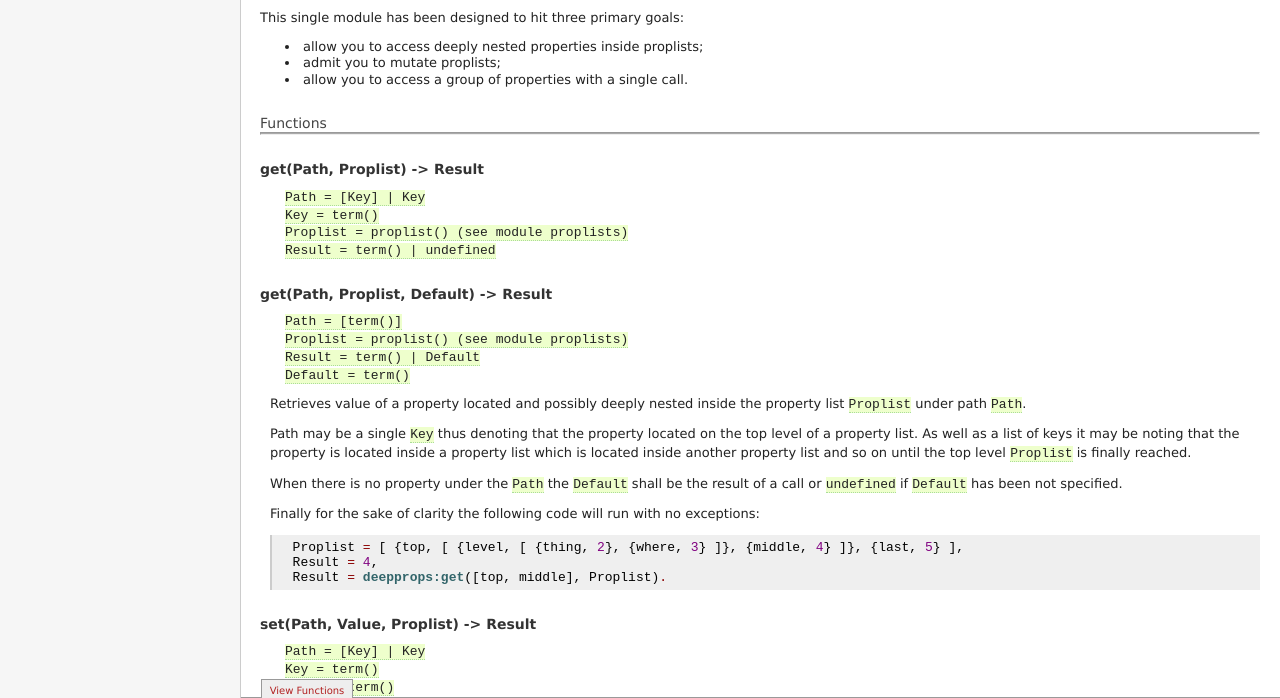
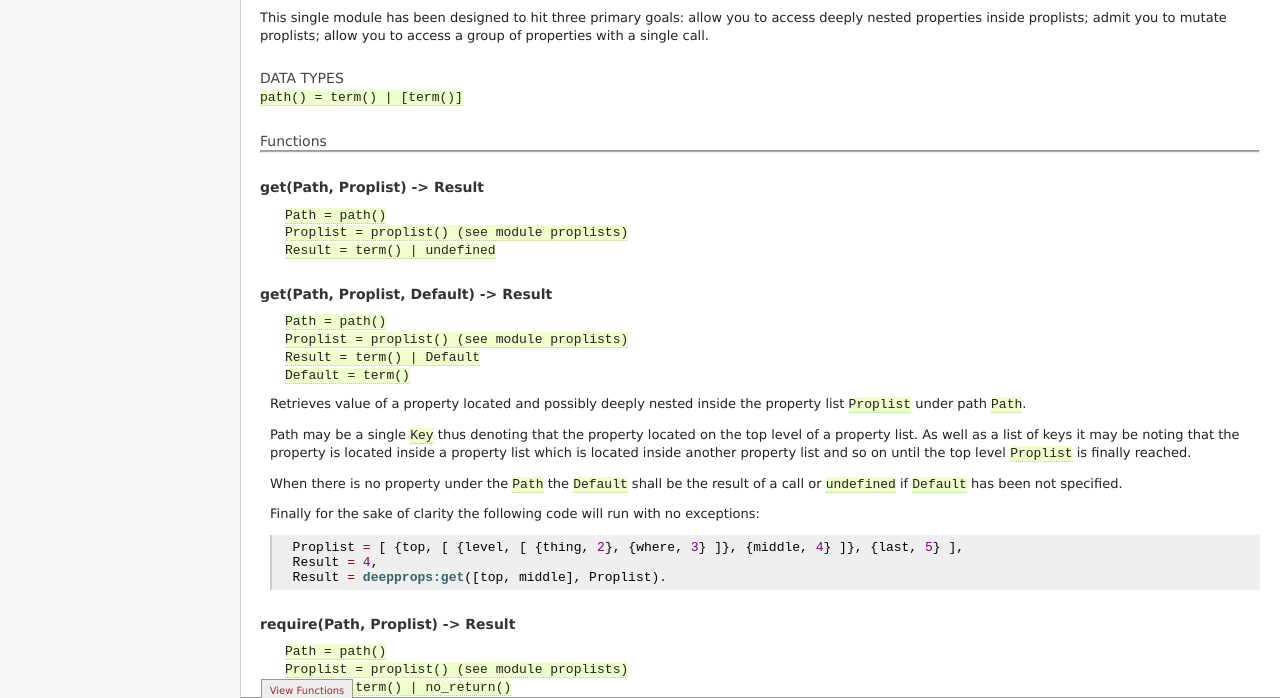
Before and after one commit to keynslug/deepprops, a plain HTML site: page deepprops/deepprops.html in a window 1280 px wide. Shown: the part 102-800 px from the top of the page. Drawn offline with Linux system fonts and the light colour scheme.

Commit message:
Docs update

```diff
--- a/deep_props/deepprops.html
+++ b/deepprops/deepprops.html
@@ -2,8 +2,8 @@
 <html lang="en">
 
   <head>
-    <meta charset="utf-8" />
-    <title>deepprops (deep_props) -  - erldocs.com (Erlang Documentation)</title>
+    <meta charset="latin1" />
+    <title>deepprops (deepprops) -  - erldocs.com (Erlang Documentation)</title>
     <link rel="search" type="application/opensearchdescription+xml"
           title="erldocs" href="/search.xml">
     <link type="text/css" rel="stylesheet" href="../erldocs.css" />
@@ -27,23 +27,29 @@
 
   <p>This single module has been designed to hit three primary goals:
   <ll>
-  <li>allow you to access deeply nested properties inside proplists;</li>
-  <li>admit you to mutate proplists;</li>
-  <li>allow you to access a group of properties with a single call.</li>
+  <item>allow you to access deeply nested properties inside proplists;</item>
+  <item>admit you to mutate proplists;</item>
+  <item>allow you to access a group of properties with a single call.</item>
   </ll></p></div>
+<div class="section"><h4>DATA TYPES</h4><span id="types"> </span>
+
+<taglist>
+<dt><code>path() = term() | [term()]</code></dt>
+<item><span id="type-path"> </span> </item>
+</taglist></div>
 <div class="functions"><h4>Functions</h4><hr  />
 <div class="function">
 <h3 id="get/2">get(Path, Proplist) -&gt; Result</h3>
 
 <ul class="type">
-<li><code>Path = [Key] | Key</code></li><li><code>Key = term()</code></li><li><code>Proplist = proplist() (see module proplists)</code></li><li><code>Result = term() | undefined</code></li></ul>
+<li><code>Path = path()</code></li><li><code>Proplist = proplist() (see module proplists)</code></li><li><code>Result = term() | undefined</code></li></ul>
 <div class="description"><span id="get-2"> </span>
  </div></div>
 <div class="function">
 <h3 id="get/3">get(Path, Proplist, Default) -&gt; Result</h3>
 
 <ul class="type">
-<li><code>Path = [term()]</code></li><li><code>Proplist = proplist() (see module proplists)</code></li><li><code>Result = term() | Default</code></li><li><code>Default = term()</code></li></ul>
+<li><code>Path = path()</code></li><li><code>Proplist = proplist() (see module proplists)</code></li><li><code>Result = term() | Default</code></li><li><code>Default = term()</code></li></ul>
 <div class="description"><span id="get-3"> </span>
 
 <p>Retrieves value of a property located and possibly deeply nested inside the property list
@@ -63,10 +69,25 @@ is finally reached.</p>
   Result = deepprops:get([top, middle], Proplist).</pre>
 </div></div>
 <div class="function">
+<h3 id="require/2">require(Path, Proplist) -&gt; Result</h3>
+
+<ul class="type">
+<li><code>Path = path()</code></li><li><code>Proplist = proplist() (see module proplists)</code></li><li><code>Result = term() | no_return()</code></li></ul>
+<div class="description"><span id="require-2"> </span>
+
+<p>Retrieves mandatory value of a property located and possibly deeply nested inside the
+  property list <code>Proplist</code> under path <code>Path</code>.</p>
+
+  <p>The only difference with <code>get/2</code> is in the case when no value is
+  present under the given key. In such situations <code>{novalue, Path}</code> exception will be thrown.
+ </p>
+<p><em>See also:</em> <a href="#get-2" class="seealso">get/2</a>.</p>
+</div></div>
+<div class="function">
 <h3 id="set/3">set(Path, Value, Proplist) -&gt; Result</h3>
 
 <ul class="type">
-<li><code>Path = [Key] | Key</code></li><li><code>Key = term()</code></li><li><code>Value = term()</code></li><li><code>Proplist = proplist() (see module proplists)</code></li><li><code>Result = proplist() (see module proplists)</code></li></ul>
+<li><code>Path = path()</code></li><li><code>Value = term()</code></li><li><code>Proplist = proplist() (see module proplists)</code></li><li><code>Result = proplist() (see module proplists)</code></li></ul>
 <div class="description"><span id="set-3"> </span>
 
 <p>Sets value of a property to the <code>Value</code> and returns new property list.</p>
@@ -90,7 +111,7 @@ is finally reached.</p>
 <h3 id="append/3">append(Path, Value, Proplist) -&gt; Result</h3>
 
 <ul class="type">
-<li><code>Path = [Key] | Key</code></li><li><code>Key = term()</code></li><li><code>Value = property() (see module proplists)</code></li><li><code>Proplist = proplist() (see module proplists)</code></li><li><code>Result = proplist() (see module proplists)</code></li></ul>
+<li><code>Path = path()</code></li><li><code>Value = property() (see module proplists)</code></li><li><code>Proplist = proplist() (see module proplists)</code></li><li><code>Result = proplist() (see module proplists)</code></li></ul>
 <div class="description"><span id="append-3"> </span>
 
 <p>Appends the new entry <code>Value</code> to the list located under a property and returns new property list.</p>
@@ -116,14 +137,14 @@ be created</p>
 <h3 id="extract/2">extract(Path, Proplist) -&gt; Result</h3>
 
 <ul class="type">
-<li><code>Path = [Key] | Key</code></li><li><code>Key = term()</code></li><li><code>Proplist = proplist() (see module lists)</code></li><li><code>Result = {Value, proplist() (see module lists)}</code></li><li><code>Value = term()</code></li></ul>
+<li><code>Path = path()</code></li><li><code>Proplist = proplist() (see module proplists)</code></li><li><code>Result = {Value, proplist() (see module proplists)}</code></li><li><code>Value = term()</code></li></ul>
 <div class="description"><span id="extract-2"> </span>
  </div></div>
 <div class="function">
 <h3 id="extract/3">extract(Path, Proplist, Default) -&gt; Result</h3>
 
 <ul class="type">
-<li><code>Path = [Key] | Key</code></li><li><code>Key = term()</code></li><li><code>Proplist = proplist() (see module proplists)</code></li><li><code>Result = {Value, proplist() (see module proplists)}</code></li><li><code>Value = term() | Default</code></li><li><code>Default = term()</code></li></ul>
+<li><code>Path = path()</code></li><li><code>Proplist = proplist() (see module proplists)</code></li><li><code>Result = {Value, proplist() (see module proplists)}</code></li><li><code>Value = term() | Default</code></li><li><code>Default = term()</code></li></ul>
 <div class="description"><span id="extract-3"> </span>
 
 <p>Extracts the property from the property list <code>Proplist</code> and return its value and new property
@@ -154,7 +175,7 @@ is finally reached.</p>
 <h3 id="values/2">values(Paths, Proplist) -&gt; Results</h3>
 
 <ul class="type">
-<li><code>Proplist = proplist() (see module proplists)</code></li><li><code>Paths = [Path]</code></li><li><code>Path = PurePath | {PurePath, Default}</code></li><li><code>PurePath = [term()] | term()</code></li><li><code>Default = term()</code></li><li><code>Results = [Result]</code></li><li><code>Result = term() | Default | undefined</code></li></ul>
+<li><code>Proplist = proplist() (see module proplists)</code></li><li><code>Paths = [Path]</code></li><li><code>Path = PurePath | {PurePath, Default}</code></li><li><code>PurePath = path()</code></li><li><code>Default = term()</code></li><li><code>Results = [Result]</code></li><li><code>Result = term() | Default | undefined</code></li></ul>
 <div class="description"><span id="values-2"> </span>
 
 <p>Retrieves values of one or more properties with a single invocation. These values form a list
@@ -188,7 +209,7 @@ is finally reached.</p>
 <h3 id="split/2">split(Paths, Proplist) -&gt; Result</h3>
 
 <ul class="type">
-<li><code>Proplist = proplist() (see module proplists)</code></li><li><code>Paths = [Path]</code></li><li><code>Path = PurePath | {PurePath, Default}</code></li><li><code>PurePath = [term()] | term()</code></li><li><code>Default = term()</code></li><li><code>Result = {[Value], Rest}</code></li><li><code>Value = term()</code></li><li><code>Rest = proplist() (see module proplists)</code></li></ul>
+<li><code>Proplist = proplist() (see module proplists)</code></li><li><code>Paths = [Path]</code></li><li><code>Path = PurePath | {PurePath, Default}</code></li><li><code>PurePath = path()</code></li><li><code>Default = term()</code></li><li><code>Result = {[Value], Rest}</code></li><li><code>Value = term()</code></li><li><code>Rest = proplist() (see module proplists)</code></li></ul>
 <div class="description"><span id="split-2"> </span>
 
 <p>Extracts values of one or more properties with a single invocation and returns them along with
@@ -224,7 +245,7 @@ is finally reached.</p>
 <h3 id="list/2">list(Paths, Proplist) -&gt; Result</h3>
 
 <ul class="type">
-<li><code>Proplist = proplist() (see module proplists)</code></li><li><code>Paths = [Path]</code></li><li><code>Path = [term()] | term()</code></li><li><code>Result = [Prop]</code></li><li><code>Prop = property() (see module proplists)</code></li></ul>
+<li><code>Proplist = proplist() (see module proplists)</code></li><li><code>Paths = [path()]</code></li><li><code>Result = [Prop]</code></li><li><code>Prop = property() (see module proplists)</code></li></ul>
 <div class="description"><span id="list-2"> </span>
 
 <p>Returns plain sublist of the property list with properties under <code>Paths</code> being
@@ -266,7 +287,7 @@ is still preserved even in such cases.</p>
       </div>
       <div id="funwrapper">
         <a id="viewfuns">View Functions</a>
-        <ul id="funs"><li><a href="#get/2">get/2</a></li><li><a href="#get/3">get/3</a></li><li><a href="#set/3">set/3</a></li><li><a href="#append/3">append/3</a></li><li><a href="#extract/2">extract/2</a></li><li><a href="#extract/3">extract/3</a></li><li><a href="#values/2">values/2</a></li><li><a href="#split/2">split/2</a></li><li><a href="#list/2">list/2</a></li><li><a href="#defaults/2">defaults/2</a></li></ul>
+        <ul id="funs"><li><a href="#get/2">get/2</a></li><li><a href="#get/3">get/3</a></li><li><a href="#require/2">require/2</a></li><li><a href="#set/3">set/3</a></li><li><a href="#append/3">append/3</a></li><li><a href="#extract/2">extract/2</a></li><li><a href="#extract/3">extract/3</a></li><li><a href="#values/2">values/2</a></li><li><a href="#split/2">split/2</a></li><li><a href="#list/2">list/2</a></li><li><a href="#defaults/2">defaults/2</a></li></ul>
       </div>
     </div>
 
--- a/erldocs_index.js
+++ b/erldocs_index.js
@@ -1 +1 @@
-var index = [['app','deep_props','deep_props','[application]'],['mod','deep_props','deepprops','A set of utility routines used to operate on deep '],['fun','deep_props','deepprops:append/3','Appends the new entry Value to the list located un'],['fun','deep_props','deepprops:defaults/2','Retrieves the property list formed by substitution'],['fun','deep_props','deepprops:extract/2',[]],['fun','deep_props','deepprops:extract/3','Extracts the property from the property list Propl'],['fun','deep_props','deepprops:get/2',[]],['fun','deep_props','deepprops:get/3','Retrieves value of a property located and possibly'],['fun','deep_props','deepprops:list/2','Returns plain sublist of the property list with pr'],['fun','deep_props','deepprops:set/3','Sets value of a property to the Value and returns '],['fun','deep_props','deepprops:split/2','Extracts values of one or more properties with a s'],['fun','deep_props','deepprops:values/2','Retrieves values of one or more properties with a ']];
+var index = [['app','deepprops','deepprops','[application]'],['mod','deepprops','deepprops','A set of utility routines used to operate on deep '],['fun','deepprops','deepprops:append/3','Appends the new entry Value to the list located un'],['fun','deepprops','deepprops:defaults/2','Retrieves the property list formed by substitution'],['fun','deepprops','deepprops:extract/2',[]],['fun','deepprops','deepprops:extract/3','Extracts the property from the property list Propl'],['fun','deepprops','deepprops:get/2',[]],['fun','deepprops','deepprops:get/3','Retrieves value of a property located and possibly'],['fun','deepprops','deepprops:list/2','Returns plain sublist of the property list with pr'],['fun','deepprops','deepprops:require/2','Retrieves mandatory value of a property located an'],['fun','deepprops','deepprops:set/3','Sets value of a property to the Value and returns '],['fun','deepprops','deepprops:split/2','Extracts values of one or more properties with a s'],['fun','deepprops','deepprops:values/2','Retrieves values of one or more properties with a ']];
```
Also changed, not shown: index.html (+2 -2 lines).
